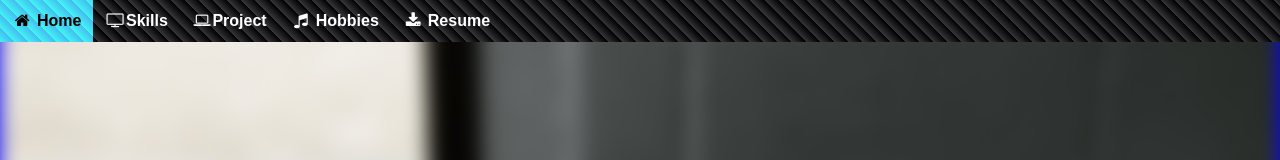
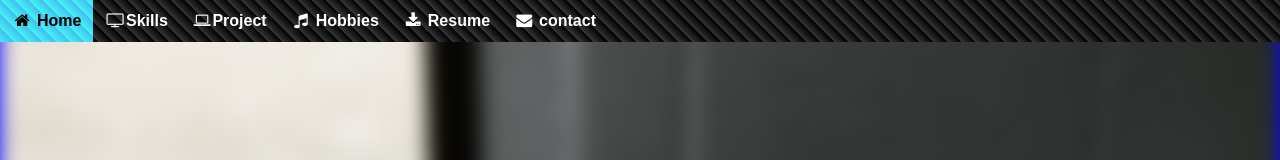
Before and after one commit to priyanka24th/Portfolio, a plain HTML site: page index.html in a window 1280 px wide. Shown: the top 160 px of the page. Drawn offline with Linux system fonts and the light colour scheme.

Commit message:
contact commit

```diff
--- a/index.html
+++ b/index.html
@@ -18,6 +18,7 @@
       <a href="#projects"><i class="fa fa-fw fa-laptop"></i>Project</a>
       <a href="#hobbies"><i class="fa fa-fw fa-music"></i> Hobbies</a>
       <a href="#resume"><i class="fa fa-fw fa-download"></i> Resume</a>
+      <a href="#contact"><i class="fa fa-fw fa-envelope"></i> contact</a>
     </div>
       <!--ABOUT SECTION-->
     <div id="about">
@@ -222,7 +223,7 @@
 
     </div>
      <!--FOOTER-->
-    <footer>
+    <footer id="contact">
       <p>Created By: Priyanka Kumari<br>
         Gmail: <a href="mailto:priyanka24th@gmail.com" target="blank"> priyanka24th@gmail.com</a><br>
         LinkedIN: <a href="https://www.linkedin.com/in/priyanka-kumari-mern-dev/"
```
